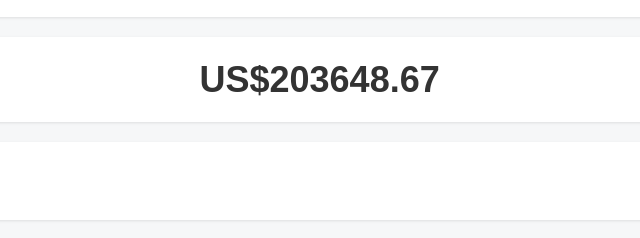
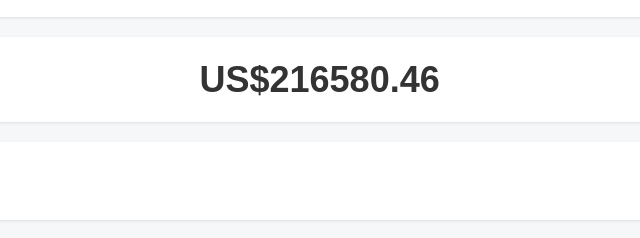
Before and after one commit to Lianna1901/keyuanhao, a plain HTML site: page index.html in a window 1280 px wide. Shown: the part 233-471 px from the top of the page, 318-958 px from the left. Drawn offline with Linux system fonts and the light colour scheme.

Commit message:
更新 index.html

```diff
--- a/index.html
+++ b/index.html
@@ -38,7 +38,7 @@
         <section class="balance">
             <div class="balance-info">
                 <span class="balance-title">PayPal balance</span>
-                <span class="balance-amount">US$203648.67</span>
+                <span class="balance-amount">US$216580.46</span>
                 <button class="transfer-funds">Transfer Funds</button>
             </div>
         </section>
```
